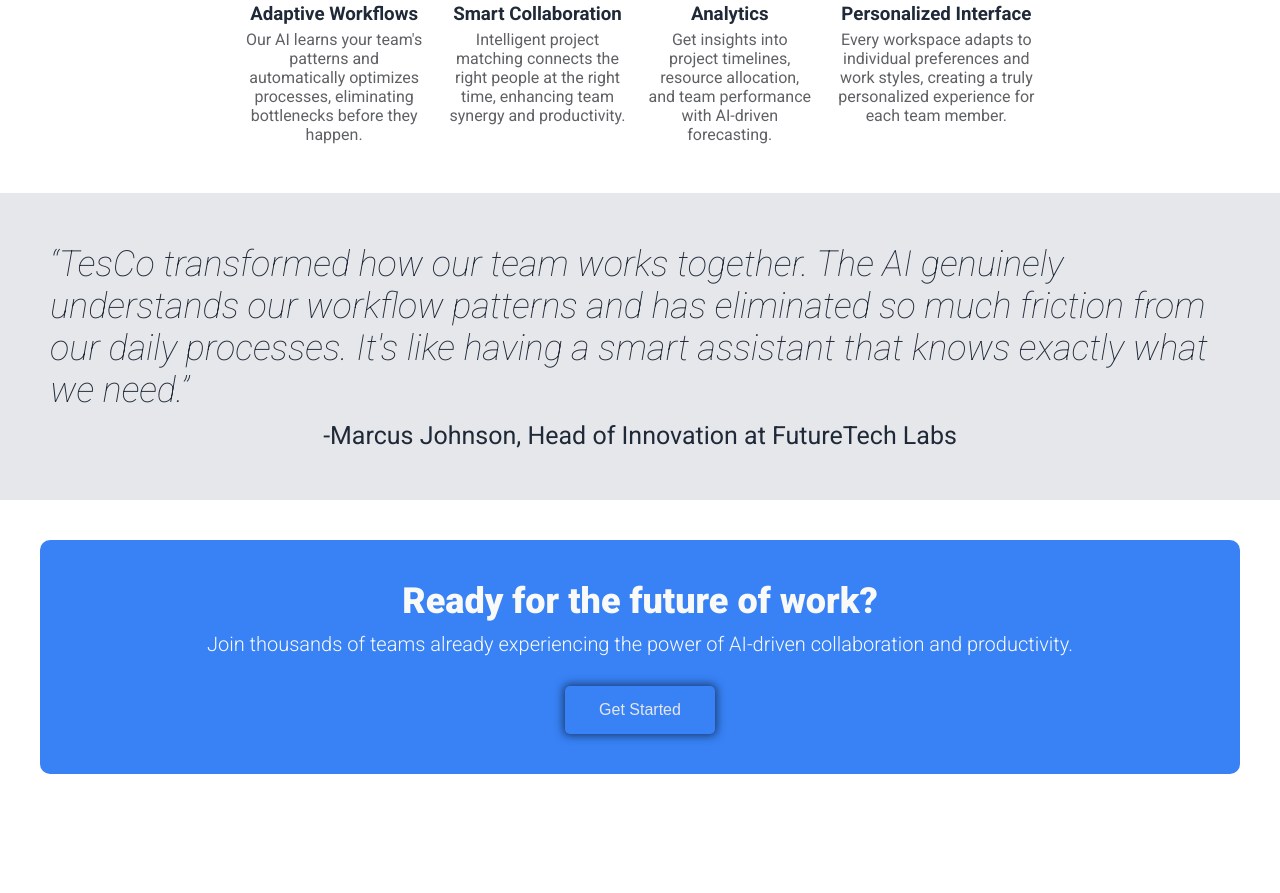
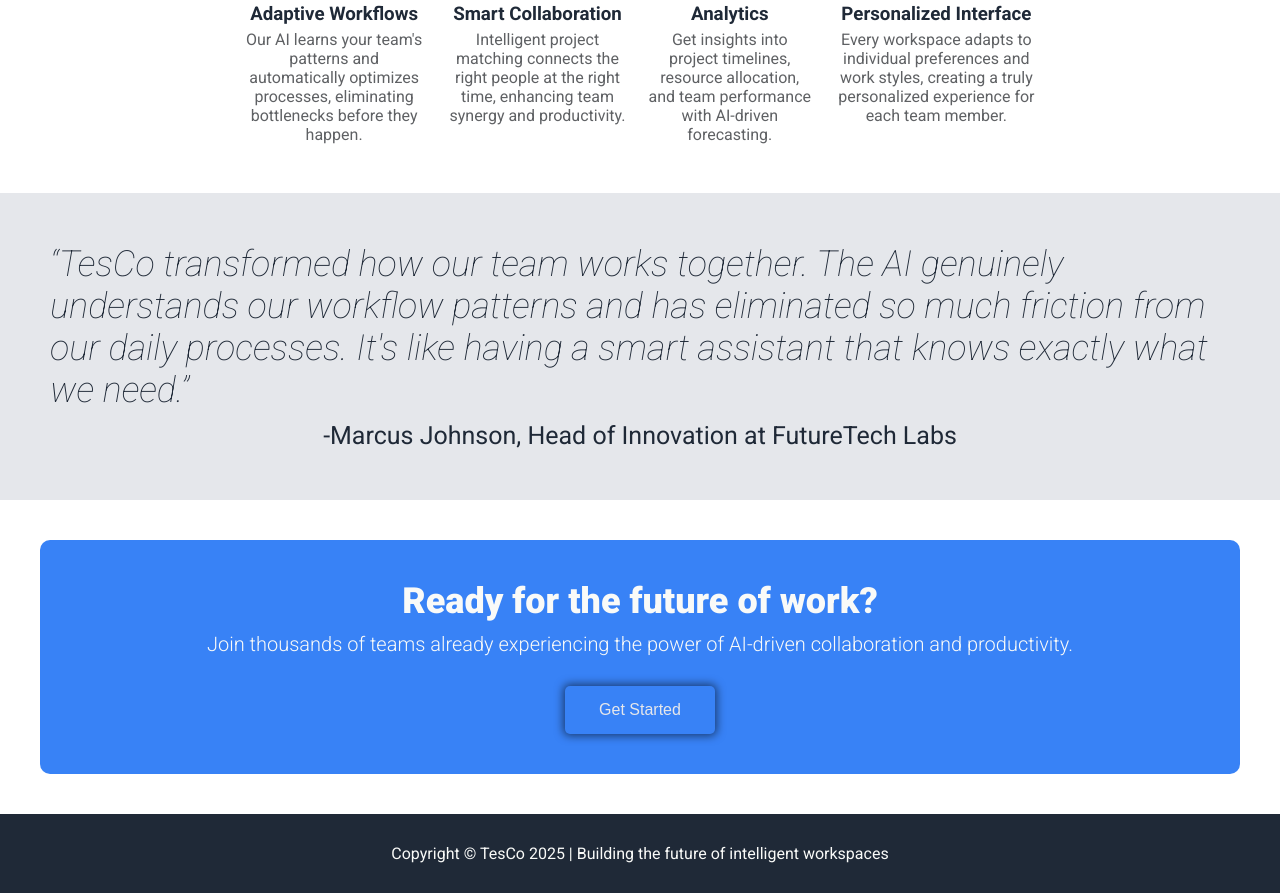
Before and after one commit to 4nana-kwame/odin-landing-page, a plain HTML site: page index.html in a window 1280 px wide. Shown: the part 719-1612 px from the top of the page. Before the commit the page ends 1533 px from the top, so only its background shows below. Drawn offline with Linux system fonts and the light colour scheme.

Commit message:
Footer
Added a footer to the page

```diff
--- a/index.html
+++ b/index.html
@@ -84,5 +84,8 @@
             <button class="cta-button">Get Started</button>
         </div>
     </section>
+    <footer>
+        <p>Copyright &copy; TesCo 2025 | Building the future of intelligent workspaces</p>
+    </footer>
 </body>
 </html>
--- a/style.css
+++ b/style.css
@@ -221,3 +221,10 @@ button:hover {
     background-color: #7aa3e6;
     cursor: pointer;
 }
+
+footer {
+    background-color: #1f2937;
+    color: #f9faf8;
+    padding: 30px;
+    text-align: center;
+}
```
